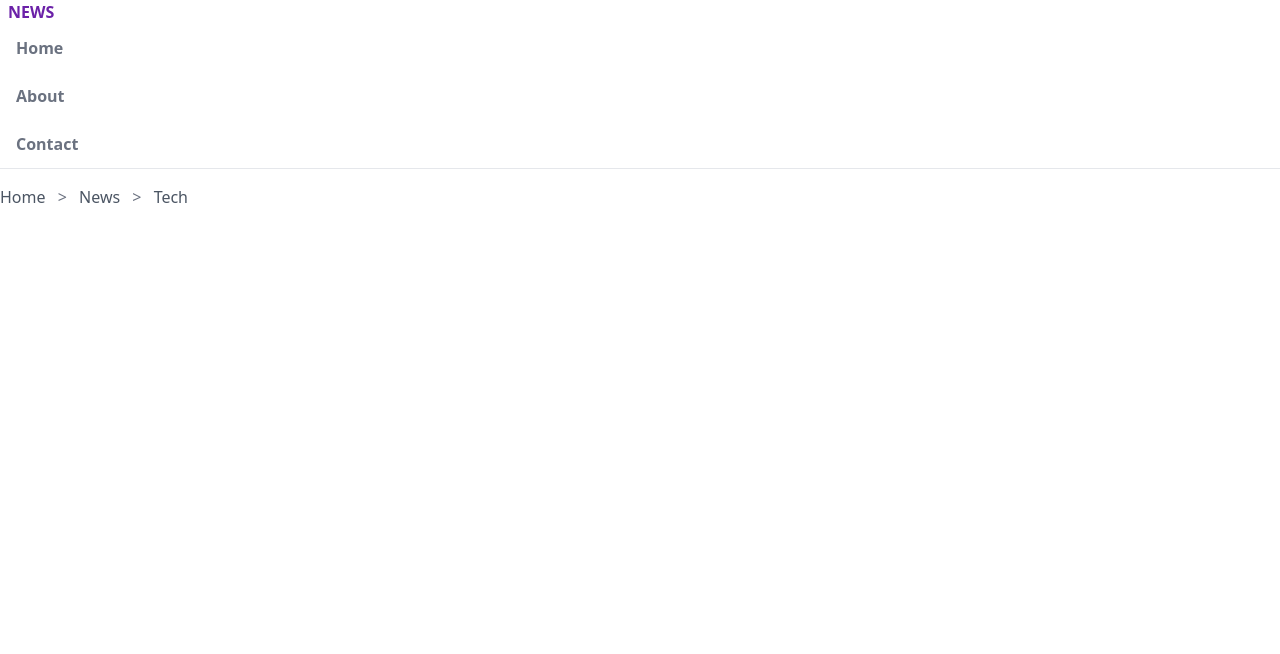
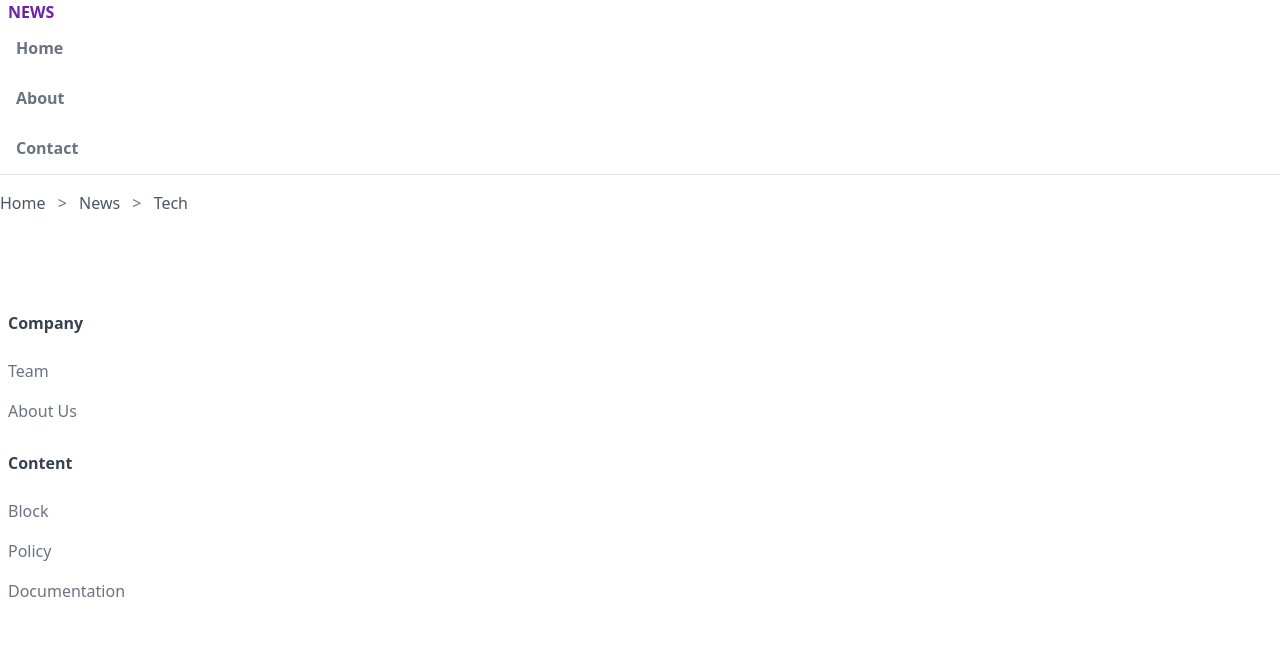
Before and after one commit to BogdanGlazkov/tailwindcss-news, a website: page index.html in a window 1280 px wide. Drawn offline with Linux system fonts and the light colour scheme.

Commit message:
Add footer

```diff
--- a/index.html
+++ b/index.html
@@ -12,9 +12,27 @@
       <a class="uppercase font-bold text-purple-800" href="/">News</a>
       <nav>
         <ul class="text-gray-500 font-semibold">
-          <li><a class="inline-block py-3 px-2" href="#">Home</a></li>
-          <li><a class="inline-block py-3 px-2" href="#">About</a></li>
-          <li><a class="inline-block py-3 px-2" href="#">Contact</a></li>
+          <li>
+            <a
+              class="inline-block py-3 px-2 border-b-2 border-transparent hover:text-purple-800 hover:border-purple-800"
+              href="#"
+              >Home</a
+            >
+          </li>
+          <li>
+            <a
+              class="inline-block py-3 px-2 border-b-2 border-transparent hover:text-purple-800 hover:border-purple-800"
+              href="#"
+              >About</a
+            >
+          </li>
+          <li>
+            <a
+              class="inline-block py-3 px-2 border-b-2 border-transparent hover:text-purple-800 hover:border-purple-800"
+              href="#"
+              >Contact</a
+            >
+          </li>
         </ul>
       </nav>
     </header>
@@ -23,13 +41,67 @@
       <!-- Breadcrumbs -->
       <div>
         <div class="py-4 overflow-y-auto whitespace-nowrap">
-          <a class="text-gray-600" href="#">Home</a>
-          <span class="mx-2 text-gray-500">&gt;</span>
+          <a class="text-gray-600 hover:text-gray-900" href="#">Home</a>
+          <span class="mx-2 text-gray-500 hover:text-gray-900">&gt;</span>
           <a class="text-gray-600" href="#">News</a>
-          <span class="mx-2 text-gray-500">&gt;</span>
+          <span class="mx-2 text-gray-500 hover:text-gray-900">&gt;</span>
           <a class="text-gray-600" href="#">Tech</a>
         </div>
       </div>
+
+      <!-- Subscribe -->
     </main>
+
+    <!-- Footer -->
+    <footer class="bordet-t mt-10 py-10 px-2">
+      <div>
+        <div class="mb-5">
+          <h3 class="font-semibold text-gray-700 mb-4">Company</h3>
+          <ul>
+            <li>
+              <a
+                class="inline-block text-gray-500 py-2 hover:underline decoration-gray-700 underline-offset-2"
+                href="#"
+                >Team</a
+              >
+            </li>
+            <li>
+              <a
+                class="inline-block text-gray-500 py-2 hover:underline decoration-gray-700 underline-offset-2"
+                href="#"
+                >About Us</a
+              >
+            </li>
+          </ul>
+        </div>
+
+        <div>
+          <h3 class="font-semibold text-gray-700 mb-4">Content</h3>
+          <ul>
+            <li>
+              <a
+                class="inline-block text-gray-500 py-2 hover:underline decoration-gray-700 underline-offset-2"
+                href="#"
+                >Block</a
+              >
+            </li>
+            <li>
+              <a
+                class="inline-block text-gray-500 py-2 hover:underline decoration-gray-700 underline-offset-2"
+                href="#"
+                >Policy</a
+              >
+            </li>
+            <li>
+              <a
+                class="inline-block text-gray-500 py-2 hover:underline decoration-gray-700 underline-offset-2"
+                href="#"
+                >Documentation</a
+              >
+            </li>
+          </ul>
+        </div>
+      </div>
+    </footer>
   </body>
 </html>
```
Also changed, not shown: public/styles.css.
